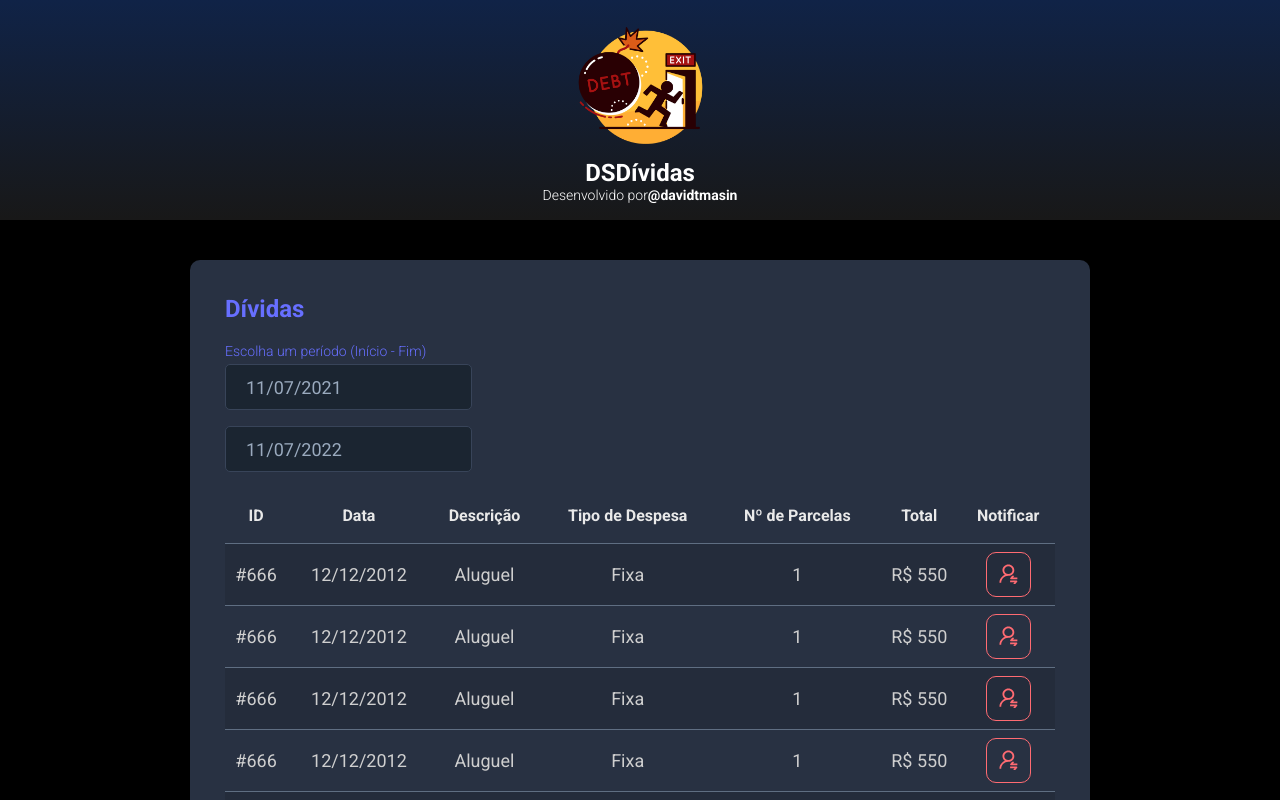
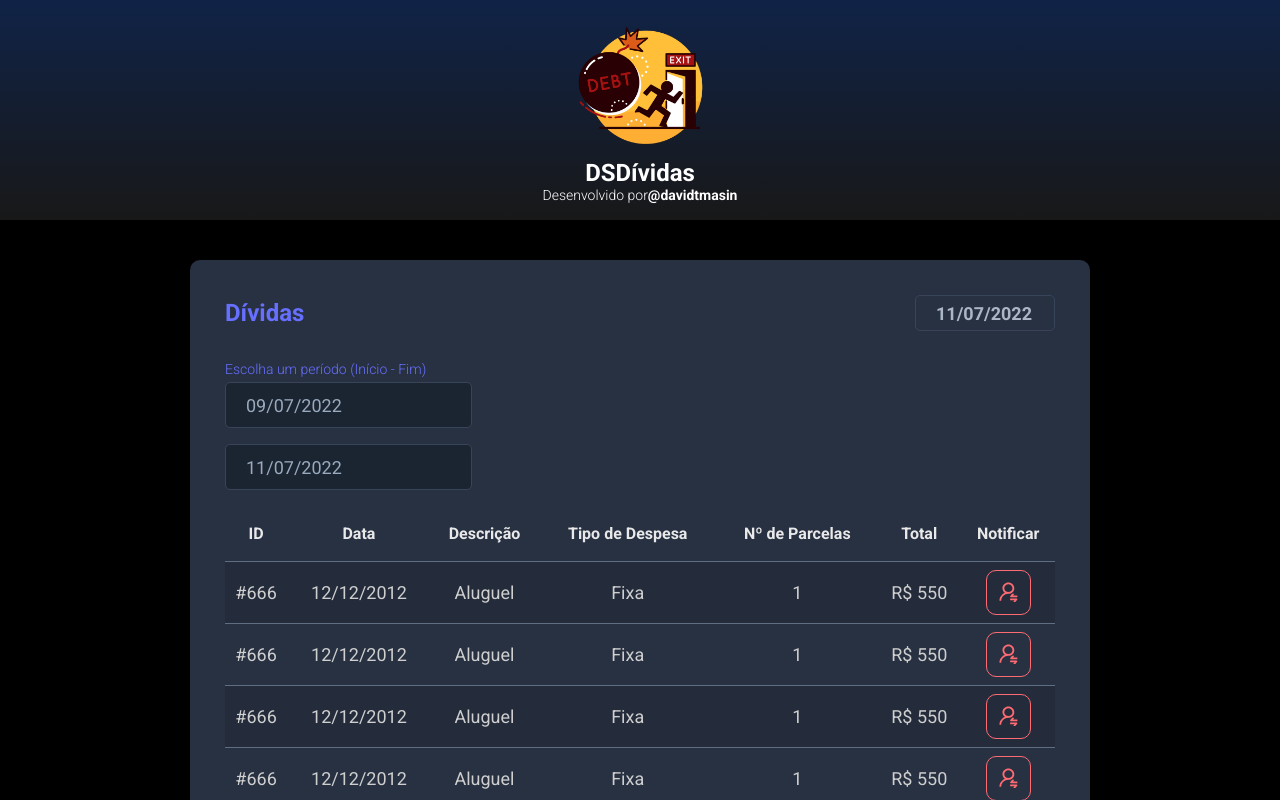
Before and after one commit to davidtmasin/dsdividas, a React (Vite) app in the folder frontend/: page / in a window 1280 px wide. Shown: the top 800 px of the page. Built offline with nearby package versions, Linux system fonts and the light colour scheme.

Commit message:
Inclusão do campo com a data atual

```diff
--- a/frontend/src/components/DebtsCard/index.tsx
+++ b/frontend/src/components/DebtsCard/index.tsx
@@ -2,7 +2,7 @@ import { useState } from "react"
 import DatePicker from "react-datepicker"
 import "react-datepicker/dist/react-datepicker.css"
 
-import { registerLocale, setDefaultLocale } from  "react-datepicker"
+import { registerLocale, setDefaultLocale } from "react-datepicker"
 import ptBR from 'date-fns/locale/pt-BR'
 registerLocale('ptBR', ptBR)
 setDefaultLocale('ptBR')
@@ -12,7 +12,7 @@ import './styles.css'
 
 function DebtsCard() {
 
-    const min = new Date(new Date().setDate(new Date().getDate() - 365))
+    const min = new Date(new Date().setDate(new Date().getDate() - 2))
     const max = new Date();
 
     const [minDate, setMinDate] = useState(min)
@@ -23,7 +23,20 @@ function DebtsCard() {
     return (
         <>
             <div className="dsdividas-card">
-                <h2 className="dsdividas-debts-title">Dívidas</h2>
+                <div className="dsdividas-debts-title-container">
+                    <h2 className="dsdividas-debts-title">Dívidas</h2>
+
+                    <div className="dsdividas-actual-date-container">
+                        <DatePicker
+                            selected={new Date()}
+                            onChange={(date: Date) => { }}
+                            className="dsdividas-actual-date"
+                            dateFormat="dd/MM/yyyy"
+                            title="Data do dia"
+                            disabled
+                        />
+                    </div>
+                </div>
                 <h3 className="dsdividas-debts-subtitle">Escolha um período (Início - Fim)</h3>
                 <div>
                     <div className="dsdividas-form-control-container">
--- a/frontend/src/components/DebtsCard/styles.css
+++ b/frontend/src/components/DebtsCard/styles.css
@@ -1,13 +1,13 @@
 .dsdividas-card {
     background-color: #283142;
     border-radius: 10px;
-    padding: 30px 10px;
+    padding: 25px 10px;
 }
 
 .dsdividas-debts-title {
     color: #676fff;
     font-size: 24px;
-    margin-bottom: 20px;
+    /* margin-bottom: 20px; */
 }
 
 .dsdividas-debts-subtitle {
@@ -32,6 +32,37 @@
     border: 1px solid #384459;
     border-radius: 5px;
     cursor: pointer;
+}
+
+.dsdividas-debts-title-container{
+    display: flex;
+    align-items: center;
+    margin-bottom: 30px;
+    justify-content: space-between;
+}
+
+
+.dsdividas-actual-date-container{
+    max-width: 140px;
+}
+
+.dsdividas-actual-date{
+    width: 100%;
+    height: 36px;
+    padding: 0 20px;
+    font-size: 18px;
+    font-weight: 700;
+    /* background-color: #1b2531; */
+    background-color: transparent;
+    color: #abb7c7;
+    /* border: 1px solid #384459; */
+    border: 1px solid #384459;
+    border-radius: 5px;
+}
+
+.dsdividas-actual-date:hover{
+    transition: cubic-bezier(0.6, -0.28, 0.735, 0.045) .8s;
+    filter: brightness(4);
 }
 
 .dsdividas-form-control:hover {
```
